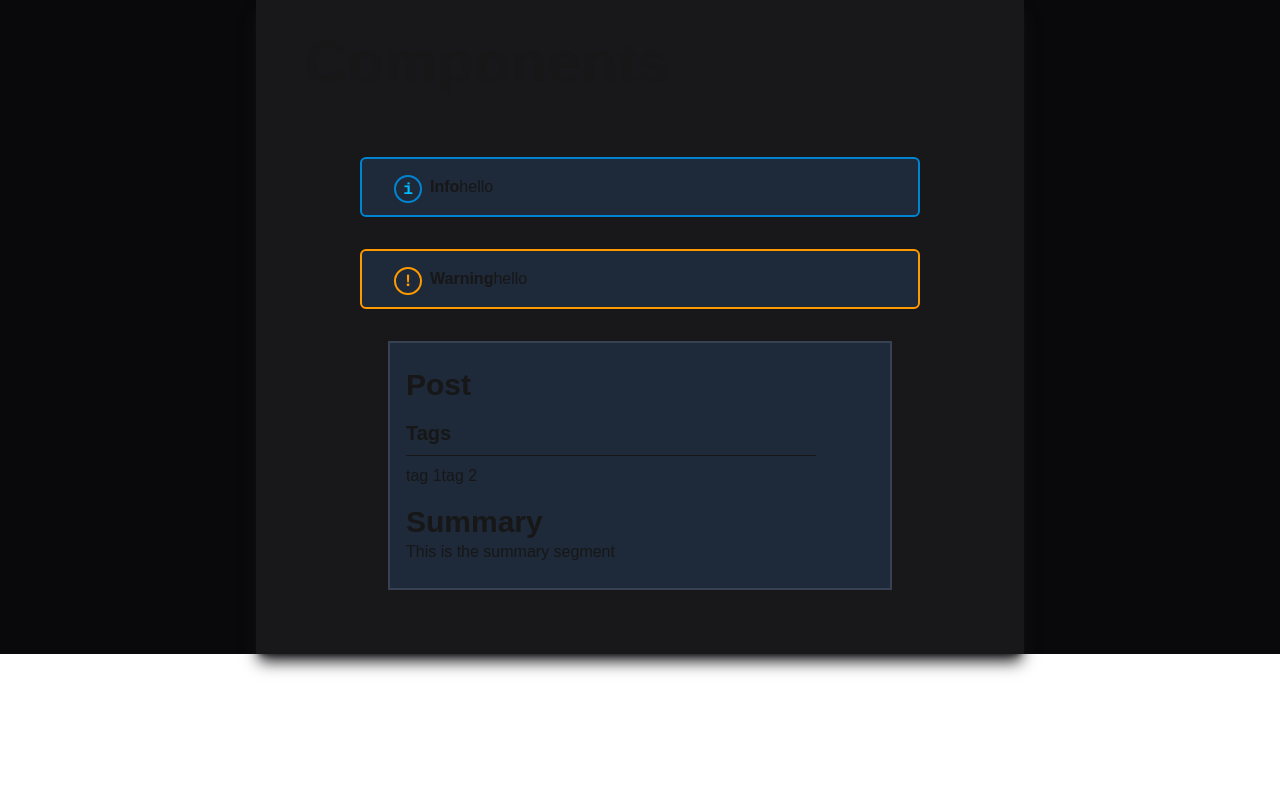
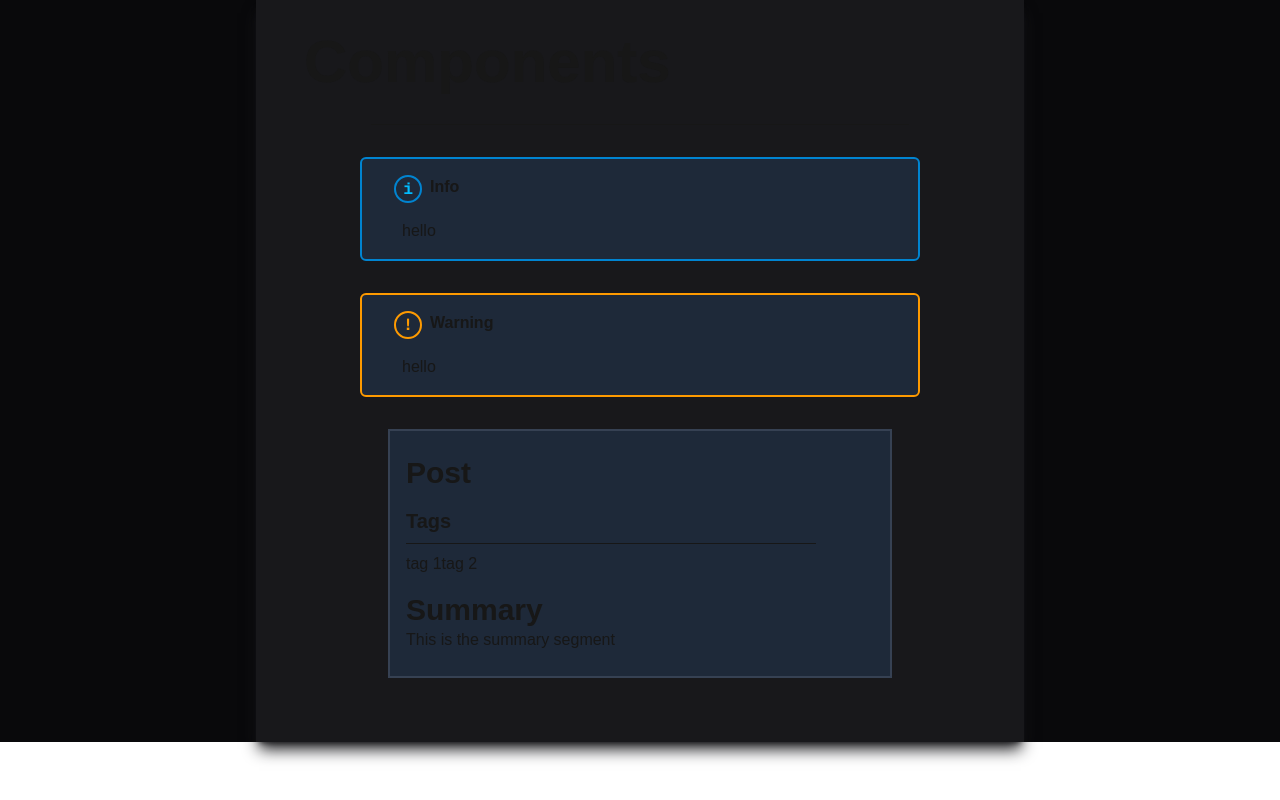
Before and after one commit to 5Stygian/5Stygian, a Next.js app: page /pages/components in a window 1280 px wide. Built offline with nearby package versions, Linux system fonts and the light colour scheme.

Commit message:
i forgot it needed to be grid

```diff
--- a/src/app/components/misc/notice.tsx
+++ b/src/app/components/misc/notice.tsx
@@ -17,7 +17,7 @@ export default function Notice({ children, type }: NoticeProps) {
   }
 
   let iconChar, typeText;
-  let noticeStyle = "w-5/6 my-8 mx-auto bg-gray-800 border-2 rounded-md";
+  let noticeStyle = "grid w-5/6 my-8 mx-auto bg-gray-800 border-2 rounded-md";
   let iconStyle = "w-7 mr-2 text-center float-left rounded-full border-2 font-mono font-bold";
 
   switch (type) {
```
